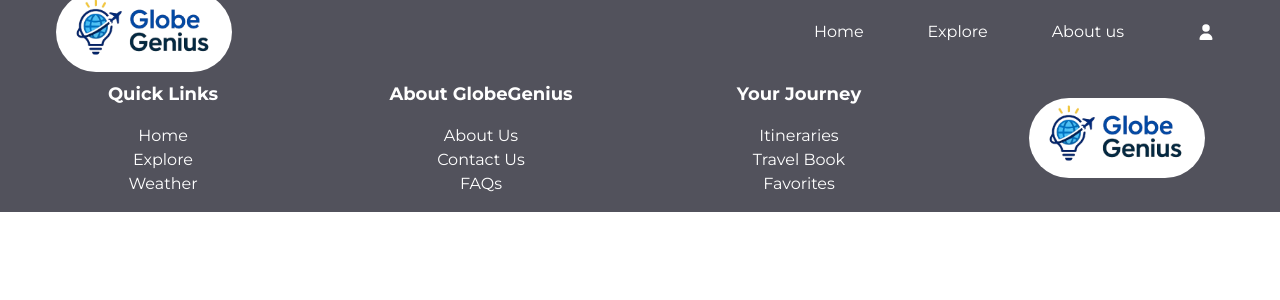
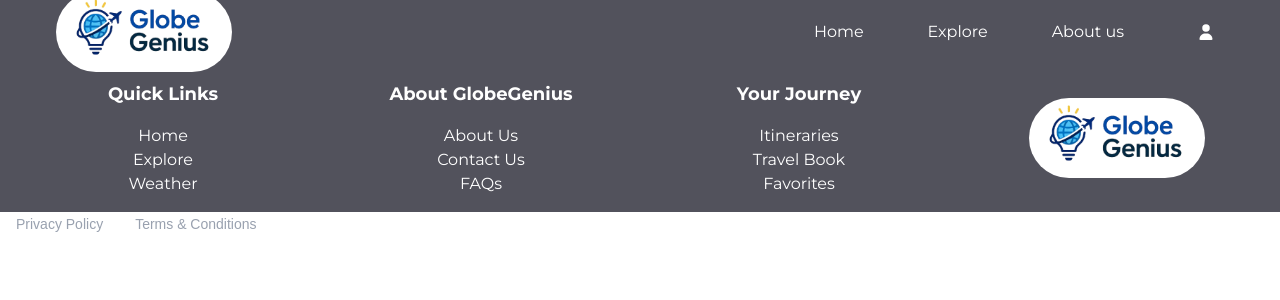
Before and after one commit to GlobeGeniusAI/GlobeGenius.AI, a Next.js app: page / in a window 1280 px wide. Shown: the top 300 px of the page. Built offline with nearby package versions, Linux system fonts and the light colour scheme.

Commit message:
feat: user view

```diff
--- a/src/components/Footer.tsx
+++ b/src/components/Footer.tsx
@@ -3,6 +3,7 @@ import Link from "next/link";
 
 export function Footer() {
   return (
+    <>
       <footer className="bg-zinc-600 text-white font-montserrat w-full py-4 mt-auto">
         <div className="container mx-auto px-4">
           <div className="grid grid-cols-1 sm:grid-cols-2 md:grid-cols-4 gap-6">
@@ -88,5 +89,20 @@ export function Footer() {
           </div>
         </div>
       </footer>
+      <div className="align-right">
+        <Link
+          href="/privacy-policy"
+          className="text-gray-400 text-sm hover:text-black/20 px-4"
+        >
+          Privacy Policy
+        </Link>
+        <Link
+          href="/terms-conditions"
+          className="text-gray-400 text-sm hover:text-black/20 px-4"
+        >
+          Terms & Conditions
+        </Link>
+      </div>
+    </>
   );
 }
--- a/src/components/Header.tsx
+++ b/src/components/Header.tsx
@@ -111,7 +111,7 @@ export function Header() {
       {isMenuOpen && (
         <div className="fixed top-20 right-4 bg-zinc-600 rounded-lg shadow-lg p-4 z-50 w-32">
           <div className="flex flex-col space-y-2">
-            <button className="text-left text-white p-2 font-white rounded text-black font-medium">
+            <button className="text-left text-white p-2 hover:bg-black/20  font-white rounded text-black font-medium">
               <Link
                 href="sign-in"
                 className="font-montserrat text-sm"
@@ -120,7 +120,7 @@ export function Header() {
                 Sign In
               </Link>
             </button>
-            <button className="text-left p-2 text-white rounded text-black font-medium">
+            <button className="text-left p-2 text-white hover:bg-black/20  rounded text-black font-medium">
               <Link
                 href="sign-up"
                 className="font-montserrat text-sm"
```
Lines whose indentation alone changed are shown as unchanged.
